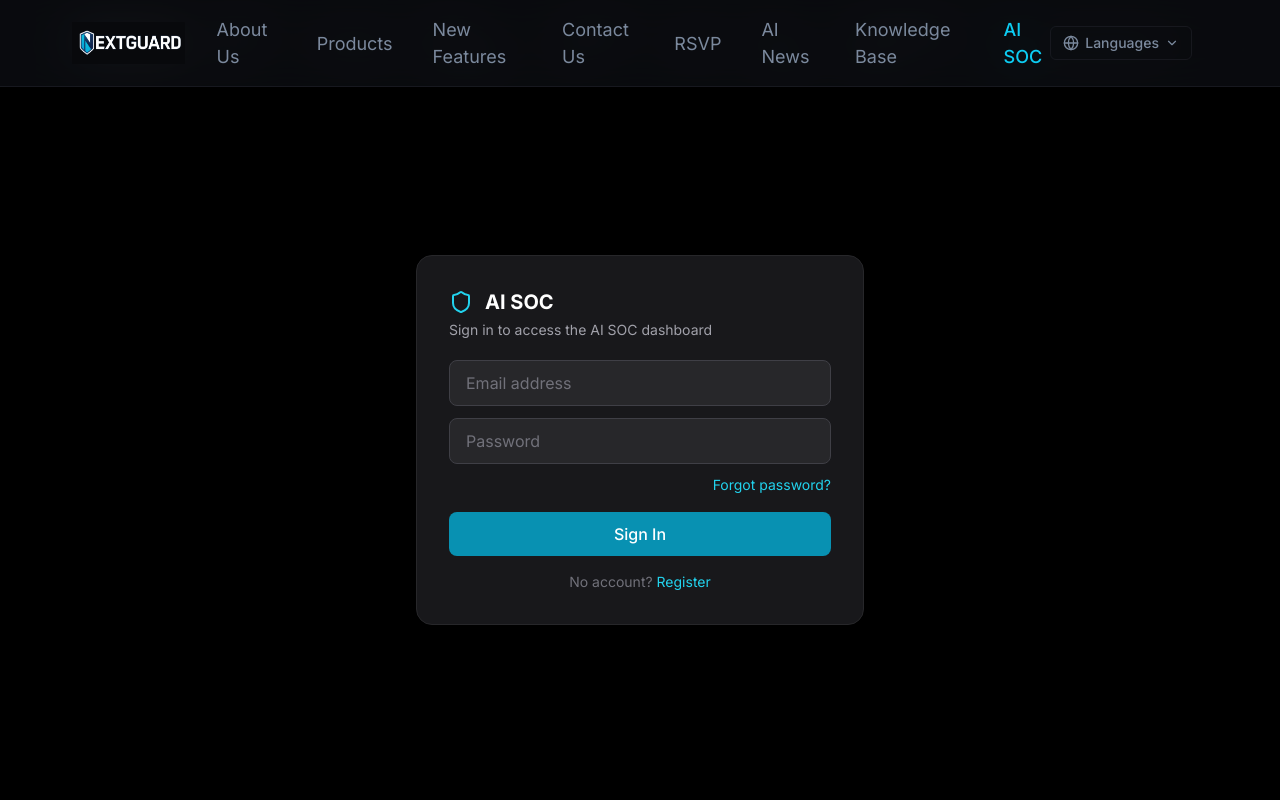
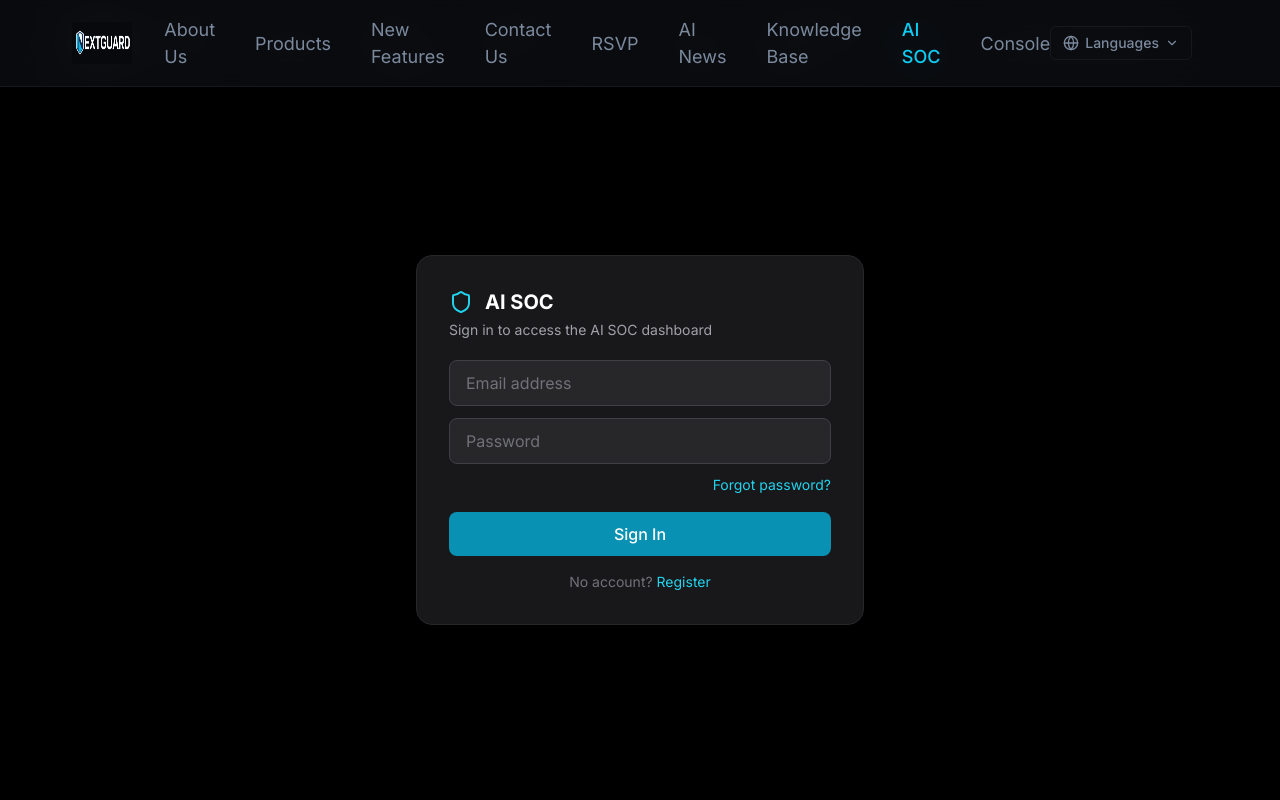
Before and after one commit to NextGuard-hk/nextguard-website, a Next.js app: page /soc-review in a window 1280 px wide. Shown: the top 800 px of the page. Built offline with nearby package versions, Linux system fonts and the light colour scheme.

Commit message:
feat: add Console link to header navigation

```diff
--- a/components/header.tsx
+++ b/components/header.tsx
@@ -30,6 +30,7 @@ export function Header() {
         { href: "/news/ai-feed", label: t.nav.aiFeed || "AI News" },
     { href: "https://kb.next-guard.com", label: t.nav.kb },
         { href: "/soc-review", label: "AI SOC" },
+    { href: "/console", label: "Console" },
   ]
   const languages: { code: Locale; label: string }[] = [
     { code: "en", label: "English" },
```
